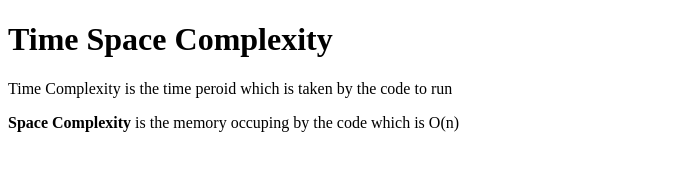
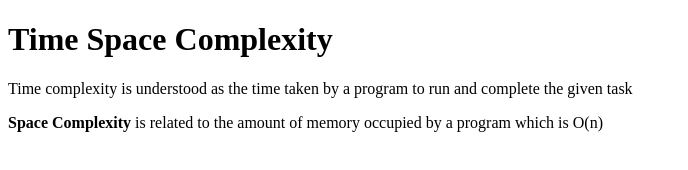
Before and after one commit to acciojob/time-and-space-complexity-alicoder123411, a website: page main.html in a window 1280 px wide. Shown: the whole page, without its empty margins (0-688 px from the left). Drawn offline with Linux system fonts and the light colour scheme.

Commit message:
created a submission

```diff
--- a/main.html
+++ b/main.html
@@ -8,8 +8,8 @@
 
 <body>
 	<h1>Time Space Complexity</h1>
-	<p>Time Complexity is the time peroid which is taken by the code to run </p>
-	<p><b>Space Complexity</b> is the memory occuping by the code which is O(n)</p>
+	<p>Time complexity is understood as the time taken by a program to run and complete the given task </p>
+	<p><b>Space Complexity</b>  is related to the amount of memory occupied by a program which is O(n)</p>
 	<!-- the entire body must be written by student -->
     <script type="text/javascript" src="./script.js">
 </script>
```
